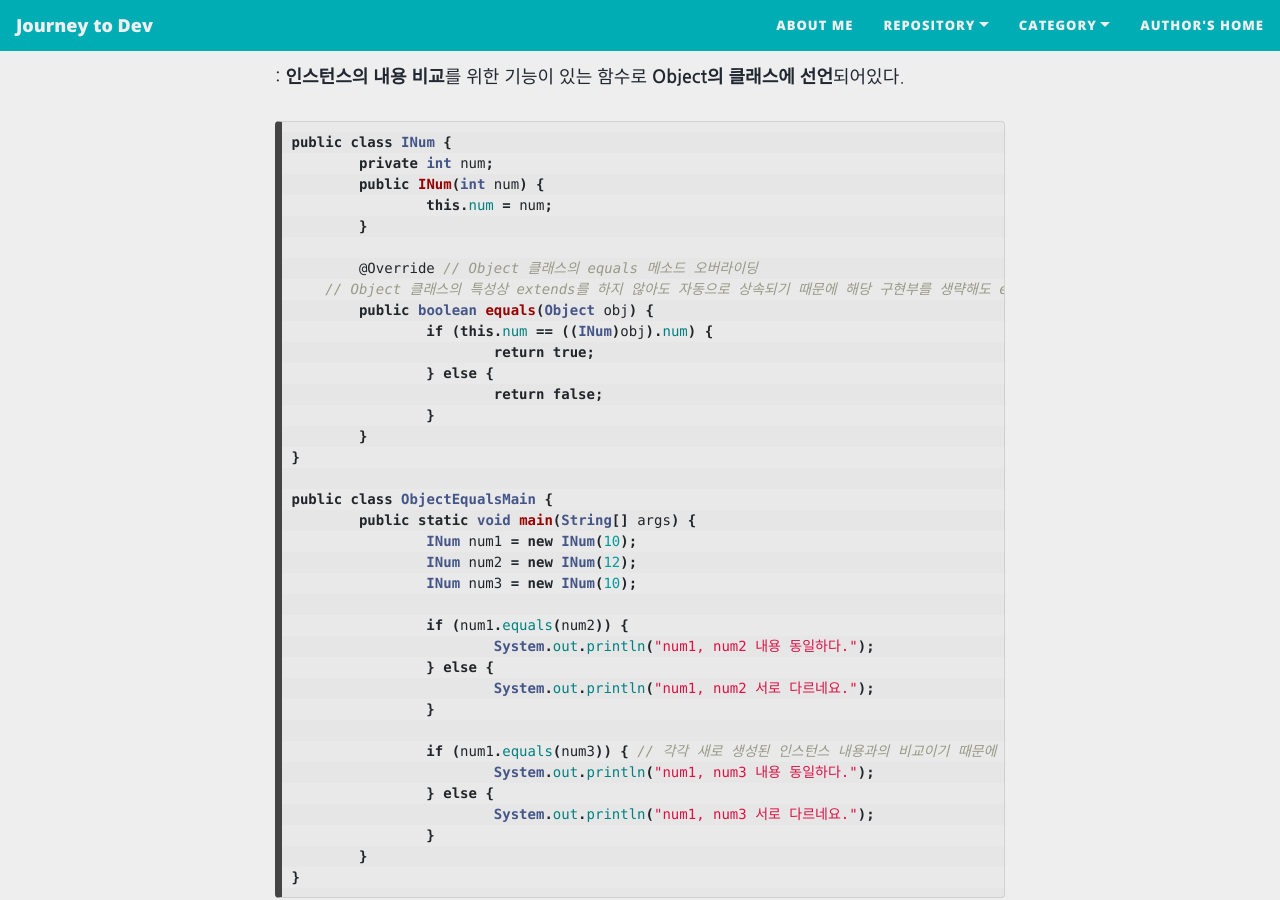
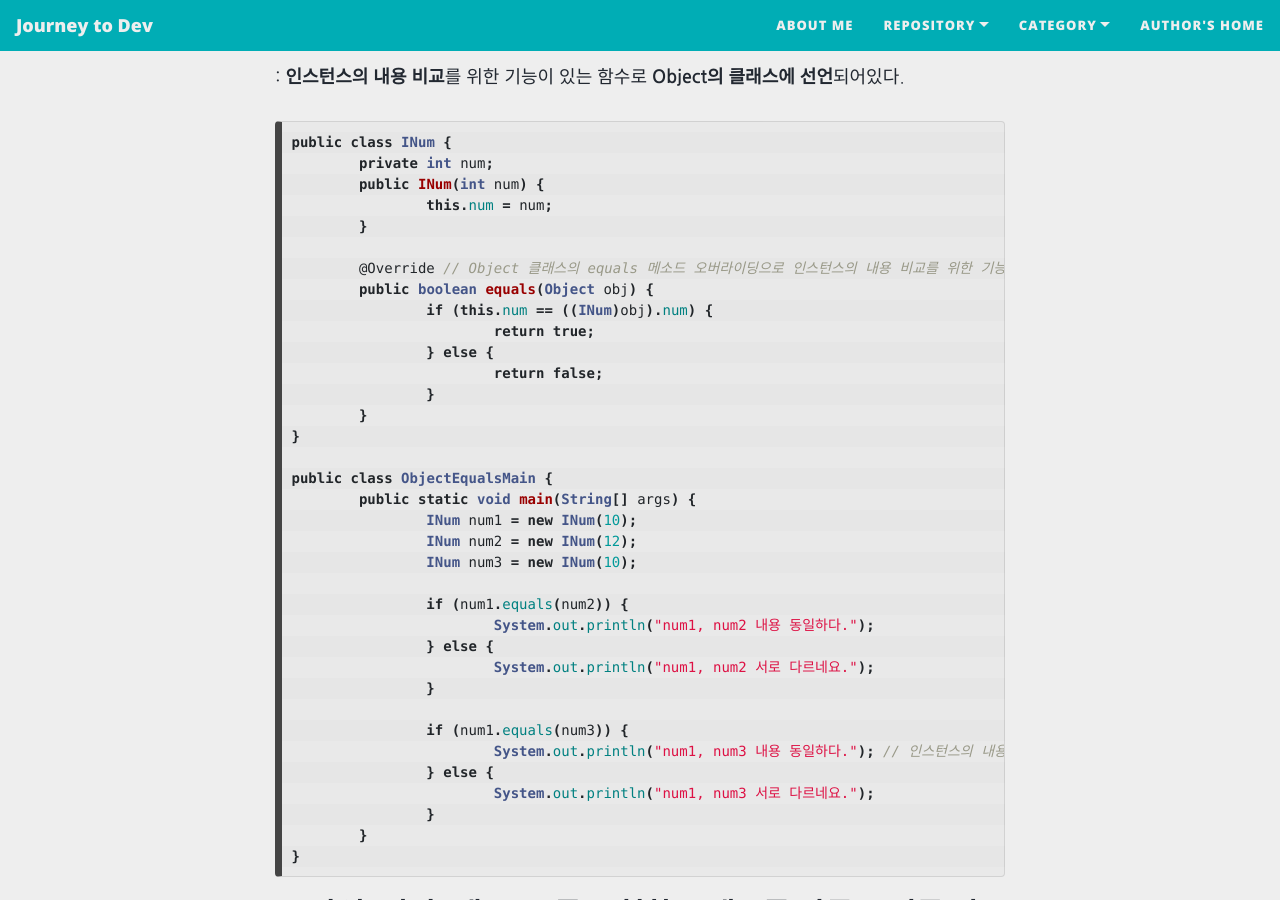
Before and after one commit to roqhdehd502/roqhdehd502.github.io, a Jekyll site: the page built from _posts/WebDev/2020-12-16-116.md, in a window 1280 px wide and 900 px high, scrolled down 1747 px. Built offline with Jekyll 4.4.1, drawn with Linux system fonts in a browser that asks for light colours; nearby versions of some CDN libraries.

Commit message:
Update 2020-12-16-116.md

```diff
--- a/_posts/WebDev/2020-12-16-116.md
+++ b/_posts/WebDev/2020-12-16-116.md
@@ -70,8 +70,7 @@
 		this.num = num;
 	}
 
-	@Override // Object 클래스의 equals 메소드 오버라이딩
-    // Object 클래스의 특성상 extends를 하지 않아도 자동으로 상속되기 때문에 해당 구현부를 생략해도 equals는 호출된다.
+	@Override // Object 클래스의 equals 메소드 오버라이딩으로 인스턴스의 내용 비교를 위한 기능을 equals 메소드에 담아 정의하였다.
 	public boolean equals(Object obj) {
 		if (this.num == ((INum)obj).num) {
 			return true;
@@ -93,8 +92,8 @@
 			System.out.println("num1, num2 서로 다르네요.");
 		}
 
-		if (num1.equals(num3)) { // 각각 새로 생성된 인스턴스 내용과의 비교이기 때문에 값이 같아도 서로 다르다
-			System.out.println("num1, num3 내용 동일하다.");
+		if (num1.equals(num3)) {
+			System.out.println("num1, num3 내용 동일하다."); // 인스턴스의 내용 비교이기 때문에(객체 비교가 아님!) 값이 같으므로 true를 리턴하여 출력한다.
 		} else {
 			System.out.println("num1, num3 서로 다르네요.");
 		}
```
